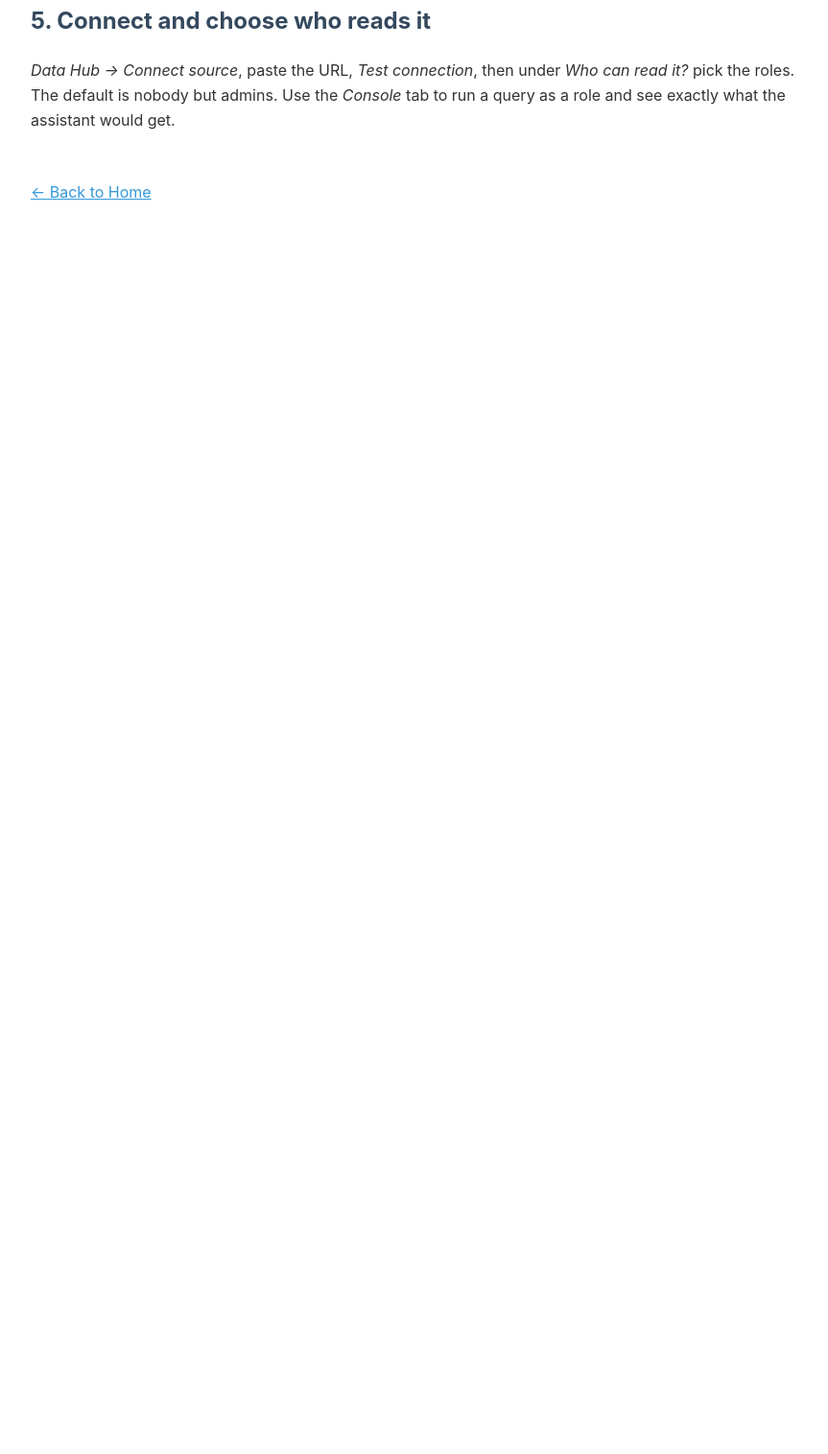
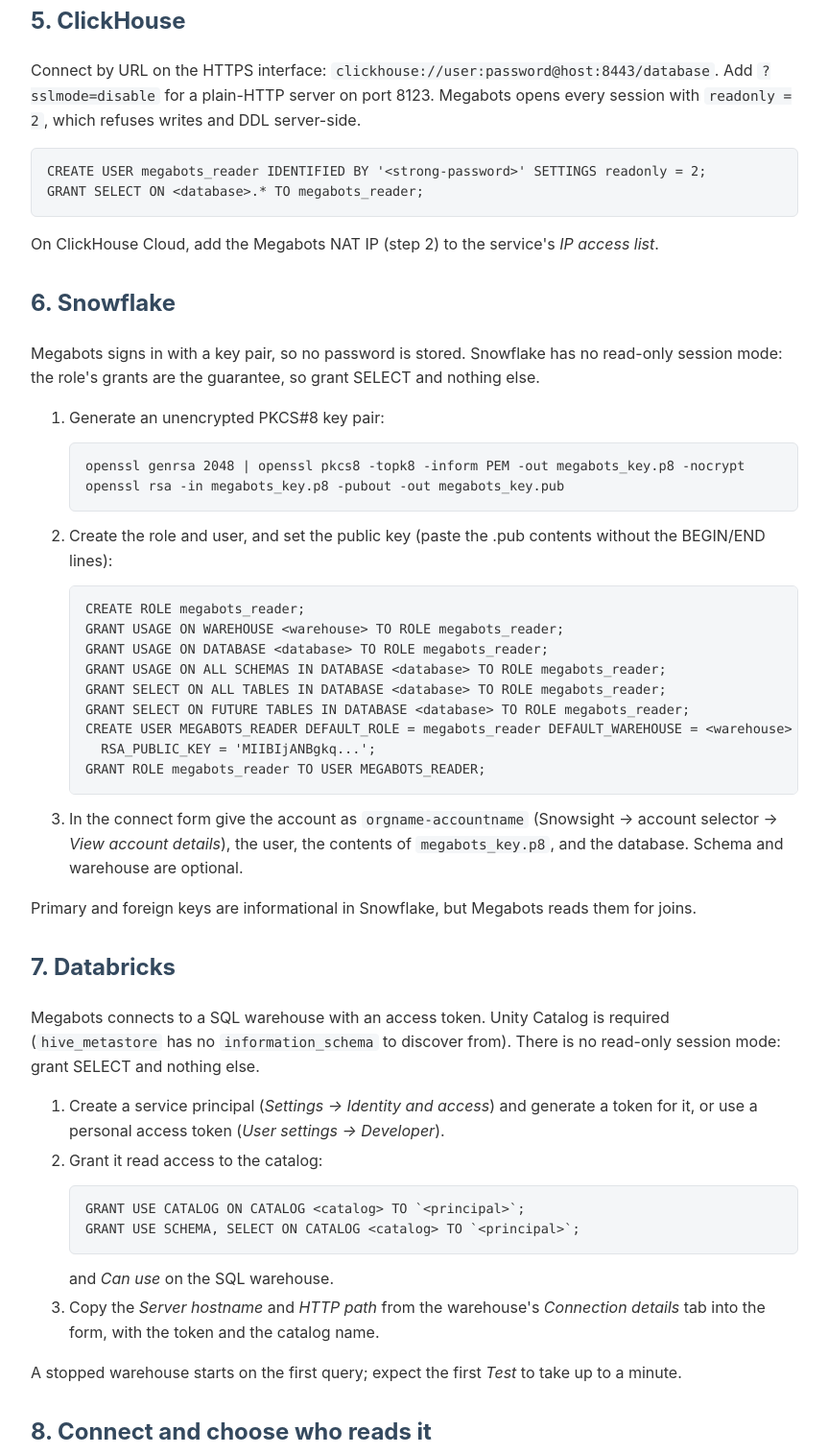
Before and after one commit to Megarock-Programme/pages, a plain HTML site: page data-hub-setup.html in a window 1280 px wide. Shown: the part 2119-3634 px from the top of the page at 96% size, without its empty margins (208-1071 px from the left). Before the commit the page ends 2419 px from the top, so only its background shows below. Drawn offline with Linux system fonts and the light colour scheme.

Commit message:
docs(data-hub): ClickHouse, Snowflake and Databricks setup

```diff
--- a/data-hub-setup.html
+++ b/data-hub-setup.html
@@ -136,7 +136,72 @@ ALTER DEFAULT PRIVILEGES IN SCHEMA &lt;schema&gt; GRANT SELECT ON TABLES TO mega
         into the catalog.
     </p>
 
-    <h2>5. Connect and choose who reads it</h2>
+    <h2>5. ClickHouse</h2>
+    <p>
+        Connect by URL on the HTTPS interface: <code>clickhouse://user:password@host:8443/database</code>.
+        Add <code>?sslmode=disable</code> for a plain-HTTP server on port 8123. Megabots opens every
+        session with <code>readonly = 2</code>, which refuses writes and DDL server-side.
+    </p>
+    <pre><code>CREATE USER megabots_reader IDENTIFIED BY '&lt;strong-password&gt;' SETTINGS readonly = 2;
+GRANT SELECT ON &lt;database&gt;.* TO megabots_reader;</code></pre>
+    <p>
+        On ClickHouse Cloud, add the Megabots NAT IP (step 2) to the service's <em>IP access list</em>.
+    </p>
+
+    <h2>6. Snowflake</h2>
+    <p>
+        Megabots signs in with a key pair, so no password is stored. Snowflake has no read-only
+        session mode: the role's grants are the guarantee, so grant SELECT and nothing else.
+    </p>
+    <ol>
+        <li>Generate an unencrypted PKCS#8 key pair:
+            <pre><code>openssl genrsa 2048 | openssl pkcs8 -topk8 -inform PEM -out megabots_key.p8 -nocrypt
+openssl rsa -in megabots_key.p8 -pubout -out megabots_key.pub</code></pre>
+        </li>
+        <li>Create the role and user, and set the public key (paste the .pub contents without the
+            BEGIN/END lines):
+            <pre><code>CREATE ROLE megabots_reader;
+GRANT USAGE ON WAREHOUSE &lt;warehouse&gt; TO ROLE megabots_reader;
+GRANT USAGE ON DATABASE &lt;database&gt; TO ROLE megabots_reader;
+GRANT USAGE ON ALL SCHEMAS IN DATABASE &lt;database&gt; TO ROLE megabots_reader;
+GRANT SELECT ON ALL TABLES IN DATABASE &lt;database&gt; TO ROLE megabots_reader;
+GRANT SELECT ON FUTURE TABLES IN DATABASE &lt;database&gt; TO ROLE megabots_reader;
+CREATE USER MEGABOTS_READER DEFAULT_ROLE = megabots_reader DEFAULT_WAREHOUSE = &lt;warehouse&gt;
+  RSA_PUBLIC_KEY = 'MIIBIjANBgkq...';
+GRANT ROLE megabots_reader TO USER MEGABOTS_READER;</code></pre>
+        </li>
+        <li>
+            In the connect form give the account as <code>orgname-accountname</code> (Snowsight →
+            account selector → <em>View account details</em>), the user, the contents of
+            <code>megabots_key.p8</code>, and the database. Schema and warehouse are optional.
+        </li>
+    </ol>
+    <p>Primary and foreign keys are informational in Snowflake, but Megabots reads them for joins.</p>
+
+    <h2>7. Databricks</h2>
+    <p>
+        Megabots connects to a SQL warehouse with an access token. Unity Catalog is required
+        (<code>hive_metastore</code> has no <code>information_schema</code> to discover from). There
+        is no read-only session mode: grant SELECT and nothing else.
+    </p>
+    <ol>
+        <li>
+            Create a service principal (<em>Settings → Identity and access</em>) and generate a token
+            for it, or use a personal access token (<em>User settings → Developer</em>).
+        </li>
+        <li>Grant it read access to the catalog:
+            <pre><code>GRANT USE CATALOG ON CATALOG &lt;catalog&gt; TO `&lt;principal&gt;`;
+GRANT USE SCHEMA, SELECT ON CATALOG &lt;catalog&gt; TO `&lt;principal&gt;`;</code></pre>
+            and <em>Can use</em> on the SQL warehouse.
+        </li>
+        <li>
+            Copy the <em>Server hostname</em> and <em>HTTP path</em> from the warehouse's
+            <em>Connection details</em> tab into the form, with the token and the catalog name.
+        </li>
+    </ol>
+    <p>A stopped warehouse starts on the first query; expect the first <em>Test</em> to take up to a minute.</p>
+
+    <h2>8. Connect and choose who reads it</h2>
     <p>
         <em>Data Hub → Connect source</em>, paste the URL, <em>Test connection</em>, then under
         <em>Who can read it?</em> pick the roles. The default is nobody but admins. Use the
```
